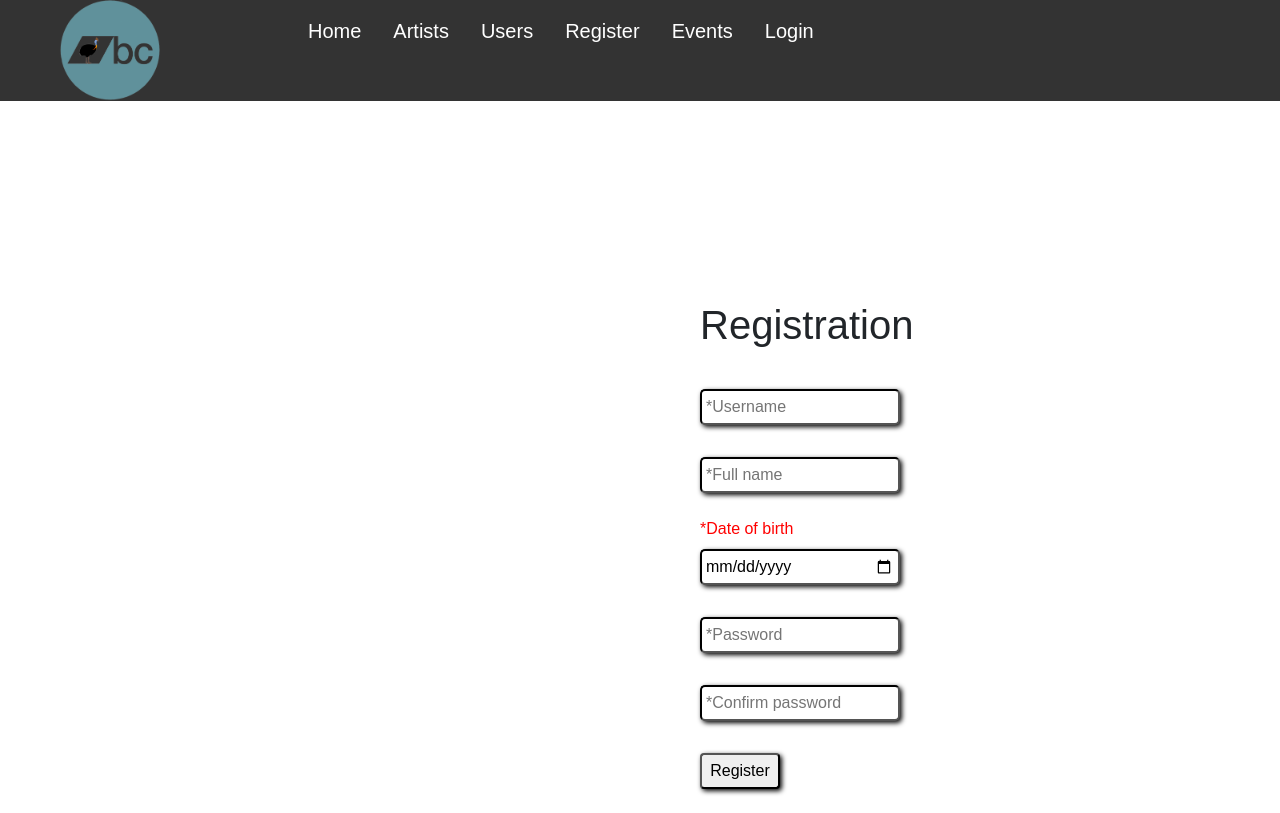
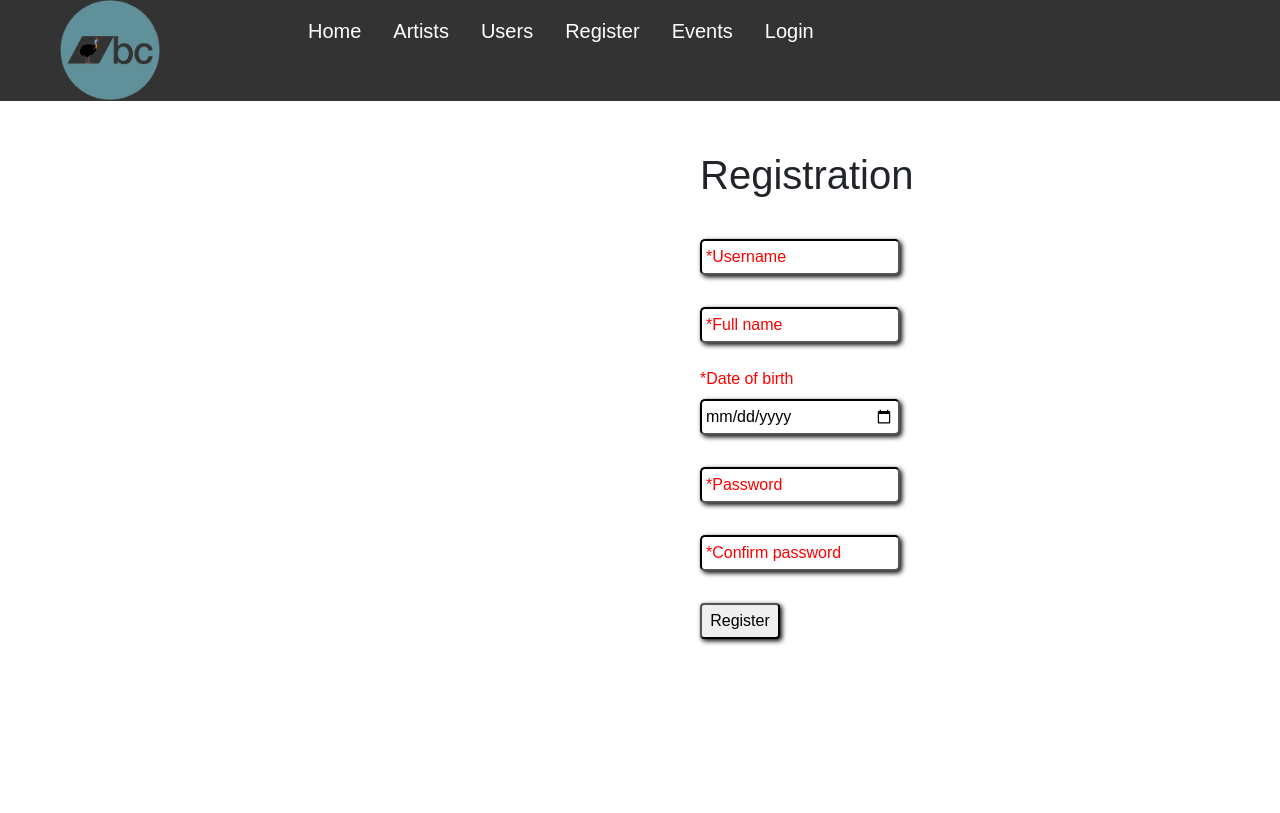
Before and after one commit to CodecoolGlobal/el-proyecte-grande-sprint-1-csharp-KisLorand, a React (Create React App) app in the folder Badcamp/Frontend/: page /register in a window 1280 px wide. Built offline with nearby package versions, Linux system fonts and the light colour scheme; no server answers.

Commit message:
updating registration form stylesheet

```diff
--- a/Badcamp/Frontend/src/components/Register/Register.css
+++ b/Badcamp/Frontend/src/components/Register/Register.css
@@ -14,7 +14,7 @@ body {
 
 .Register {
     margin-left: 700px;
-    margin-top: 200px;
+    margin-top: 50px;
 }
 
 .Register input {
@@ -46,3 +46,7 @@ body {
     background-color: lightgrey;
     transform: translateY(4px);
 }
+
+.Register input::placeholder {
+    color: red;
+}
```
